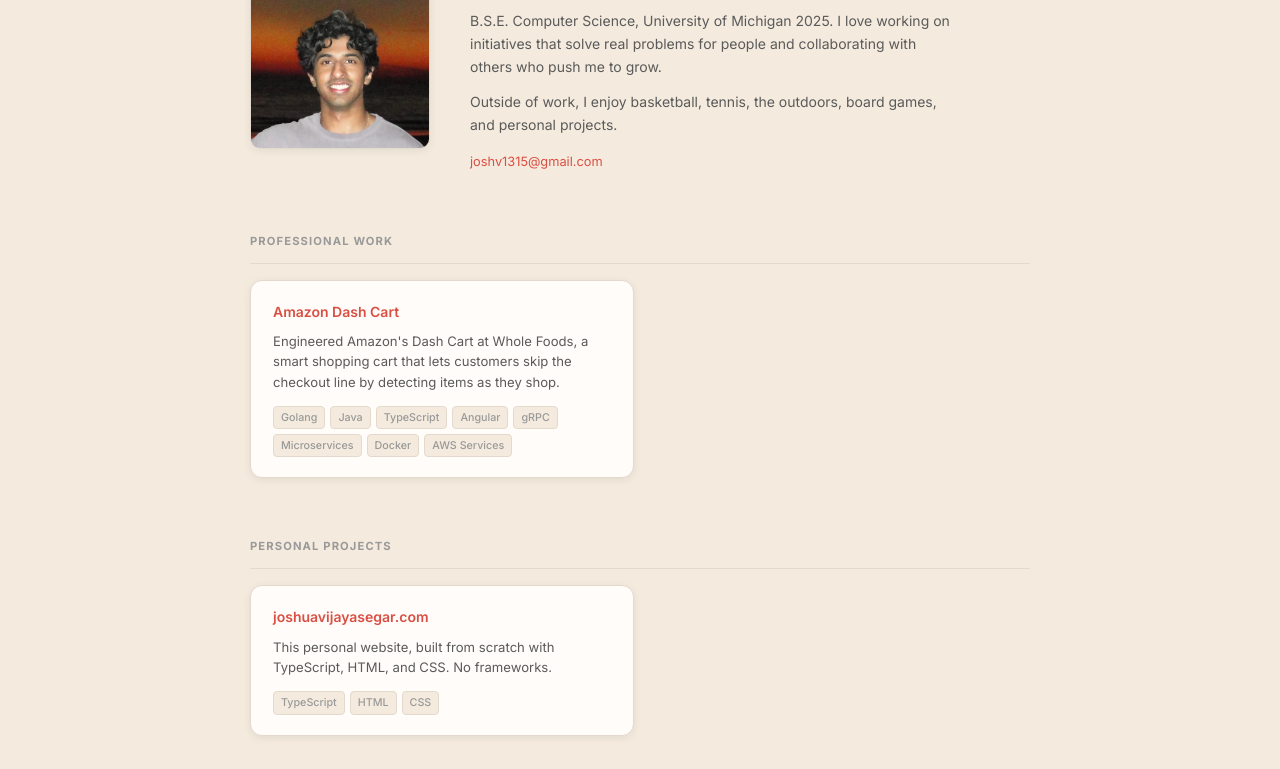
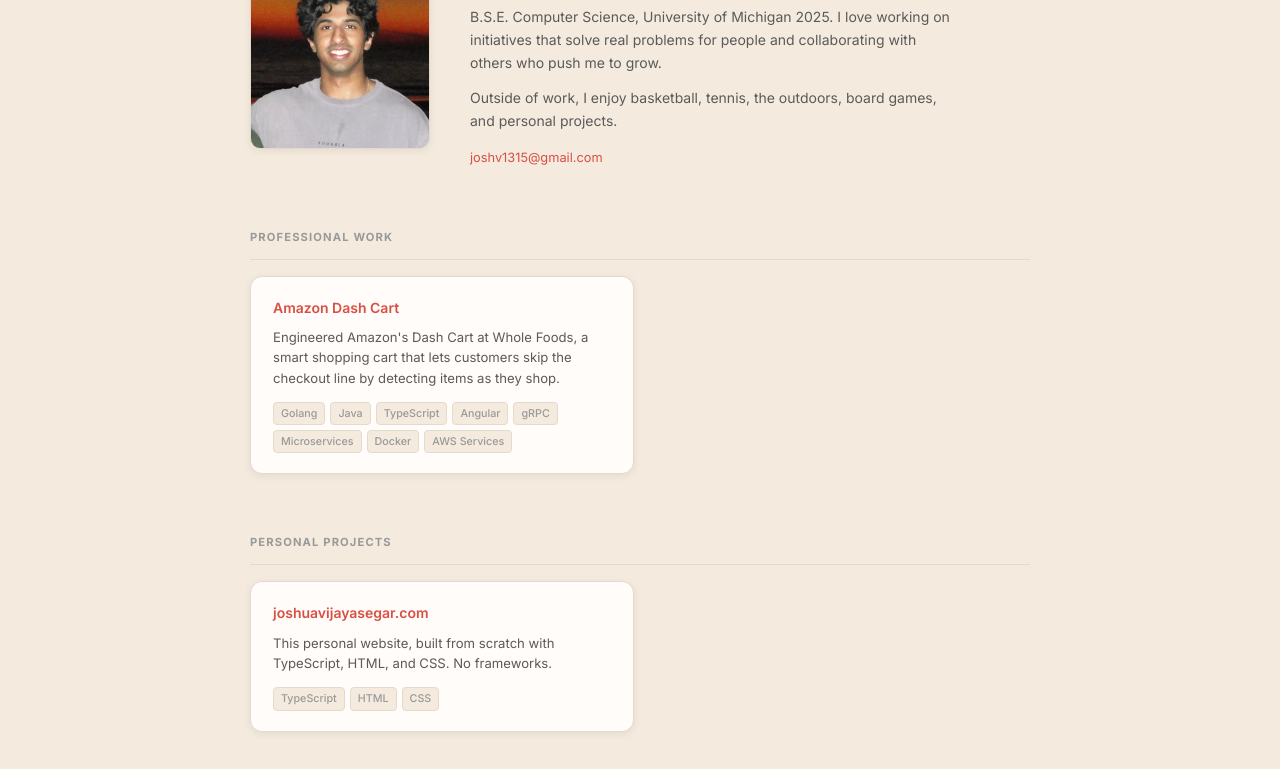
Before and after one commit to joshv1315/joshv1315.github.io, a website: page index.html in a window 1280 px wide. Shown: the part 181-950 px from the top of the page. Drawn offline with Linux system fonts and the light colour scheme.

Commit message:
Fix photo position and hero alignment

```diff
--- a/styles.css
+++ b/styles.css
@@ -119,17 +119,17 @@ main {
   height: 220px;
   border-radius: 10px;
   object-fit: cover;
-  object-position: center top;
+  object-position: center 35%;
   flex-shrink: 0;
   border: 1px solid var(--border);
   box-shadow: var(--shadow);
+  display: block;
 }
 
 .hero-text {
   display: flex;
   flex-direction: column;
   gap: 12px;
-  padding-top: 4px;
 }
 
 .hero-name {
```
